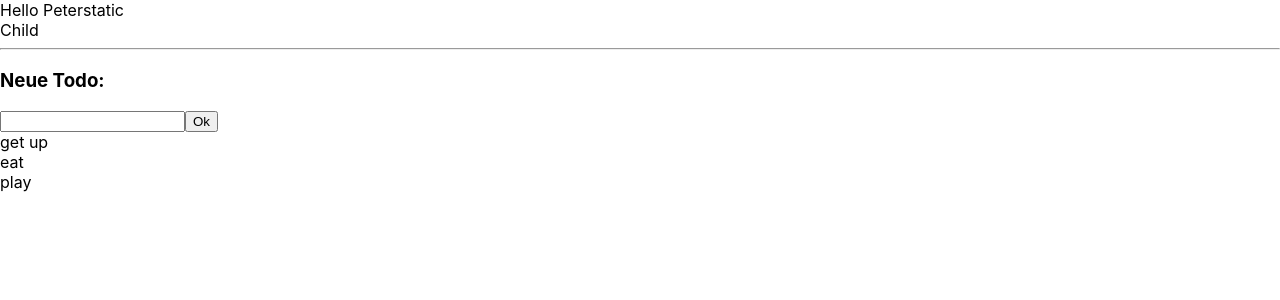
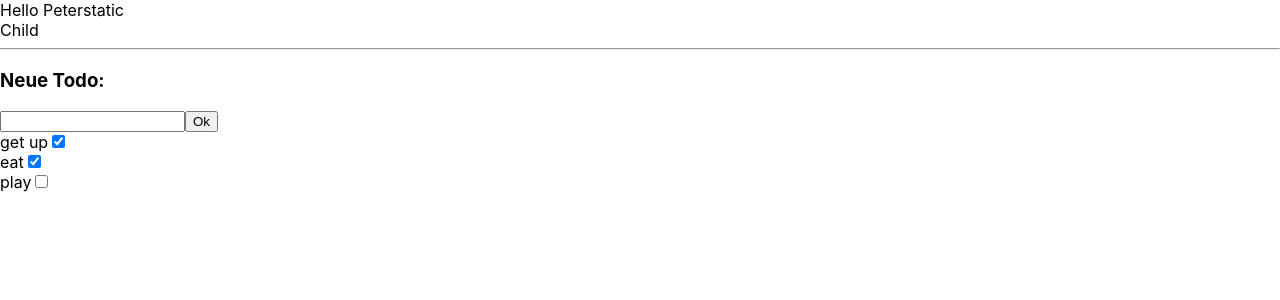
Before and after one commit to helloworld121/react-sample, a React (Create React App) app: page / in a window 1280 px wide. Shown: the top 300 px of the page. Built offline with nearby package versions, Linux system fonts and the light colour scheme.

Commit message:
add checkbox with change-listener

```diff
--- a/src/TodoList.js
+++ b/src/TodoList.js
@@ -36,12 +36,28 @@ const TodoList = () => {
                     title: newTodo,
                     done: false,
                 }
-                setTodos([...todos, myBrandNewTodo]);
+                // to make sure the state we change is the current one => and it wasn't change in between
+                setTodos((prevState) => [...prevState, myBrandNewTodo]);
                 setNewTodo('');
             }}>Ok</button>
 
             {todos.map((todo) => {
-                return <div key={todo.id}>{todo.title}</div>
+                // react uses the "key"-prop to save resources
+                // => if it rerenderes a component it will check based on the key if an element was changed
+                return (
+                    <div key={todo.id}>
+                        {todo.title}
+                        <input type="checkbox" checked={todo.done} onChange={(event => {
+                            const checked = event.currentTarget.checked;
+                            setTodos((prevState) => prevState.map(t => {
+                                if(t.id === todo.id ) {
+                                    t.done = checked;
+                                }
+                                return t;
+                            }))
+                        })}/>
+                    </div>
+                );
             }) }
         </div>
     );
```
